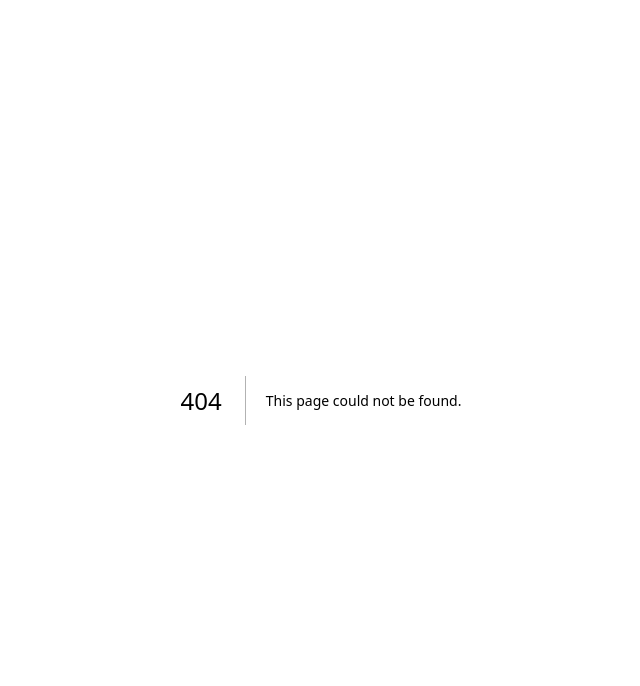
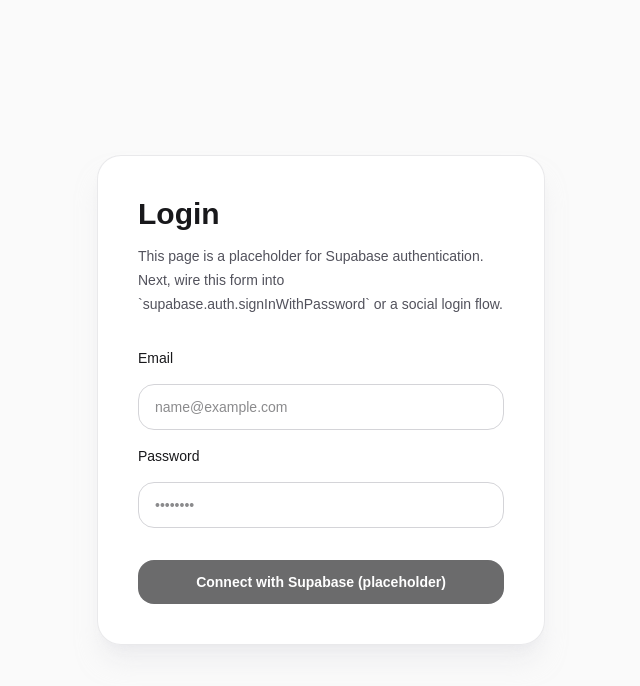
Before and after one commit to wx2sim/ManageX, a Next.js app: page /login in a window 1280 px wide. Before the commit this address had no page. Shown: the top 686 px of the page, without its empty margins (319-959 px from the left). Built offline with nearby package versions, Linux system fonts and the light colour scheme.

Commit message:
Implement Supabase authentication setup and create login page

```diff
--- /dev/null
+++ b/app/login/page.tsx
@@ -0,0 +1,48 @@
+"use client";
+
+import { useState } from "react";
+
+export default function LoginPage() {
+  const [email, setEmail] = useState("");
+  const [password, setPassword] = useState("");
+
+  return (
+    <main className="min-h-screen flex items-center justify-center bg-zinc-50 p-8 text-zinc-900 dark:bg-black dark:text-white">
+      <div className="w-full max-w-md rounded-3xl border border-zinc-200/80 bg-white/90 p-10 shadow-xl shadow-zinc-200/50 backdrop-blur dark:border-zinc-800/70 dark:bg-zinc-950/80">
+        <h1 className="text-3xl font-semibold">Login</h1>
+        <p className="mt-3 text-sm leading-6 text-zinc-600 dark:text-zinc-400">
+          This page is a placeholder for Supabase authentication. Next, wire this form into
+          `supabase.auth.signInWithPassword` or a social login flow.
+        </p>
+
+        <form className="mt-8 grid gap-4">
+          <label className="block text-left text-sm font-medium">Email</label>
+          <input
+            type="email"
+            value={email}
+            onChange={(event) => setEmail(event.target.value)}
+            className="w-full rounded-2xl border border-zinc-300 bg-white px-4 py-3 text-sm text-zinc-900 outline-none transition focus:border-black focus:ring-2 focus:ring-black/10 dark:border-zinc-700 dark:bg-zinc-900 dark:text-white"
+            placeholder="name@example.com"
+          />
+
+          <label className="block text-left text-sm font-medium">Password</label>
+          <input
+            type="password"
+            value={password}
+            onChange={(event) => setPassword(event.target.value)}
+            className="w-full rounded-2xl border border-zinc-300 bg-white px-4 py-3 text-sm text-zinc-900 outline-none transition focus:border-black focus:ring-2 focus:ring-black/10 dark:border-zinc-700 dark:bg-zinc-900 dark:text-white"
+            placeholder="••••••••"
+          />
+
+          <button
+            type="button"
+            disabled
+            className="mt-4 inline-flex w-full items-center justify-center rounded-2xl bg-zinc-950 px-4 py-3 text-sm font-semibold text-white opacity-60 transition hover:opacity-100 disabled:cursor-not-allowed"
+          >
+            Connect with Supabase (placeholder)
+          </button>
+        </form>
+      </div>
+    </main>
+  );
+}
--- a/app/page.tsx
+++ b/app/page.tsx
@@ -1,65 +1,15 @@
-import Image from "next/image";
-
 export default function Home() {
   return (
-    <div className="flex flex-col flex-1 items-center justify-center bg-zinc-50 font-sans dark:bg-black">
-      <main className="flex flex-1 w-full max-w-3xl flex-col items-center justify-between py-32 px-16 bg-white dark:bg-black sm:items-start">
-        <Image
-          className="dark:invert"
-          src="/next.svg"
-          alt="Next.js logo"
-          width={100}
-          height={20}
-          priority
-        />
-        <div className="flex flex-col items-center gap-6 text-center sm:items-start sm:text-left">
-          <h1 className="max-w-xs text-3xl font-semibold leading-10 tracking-tight text-black dark:text-zinc-50">
-            To get started, edit the page.tsx file.
-          </h1>
-          <p className="max-w-md text-lg leading-8 text-zinc-600 dark:text-zinc-400">
-            Looking for a starting point or more instructions? Head over to{" "}
-            <a
-              href="https://vercel.com/templates?framework=next.js&utm_source=create-next-app&utm_medium=appdir-template-tw&utm_campaign=create-next-app"
-              className="font-medium text-zinc-950 dark:text-zinc-50"
-            >
-              Templates
-            </a>{" "}
-            or the{" "}
-            <a
-              href="https://nextjs.org/learn?utm_source=create-next-app&utm_medium=appdir-template-tw&utm_campaign=create-next-app"
-              className="font-medium text-zinc-950 dark:text-zinc-50"
-            >
-              Learning
-            </a>{" "}
-            center.
-          </p>
-        </div>
-        <div className="flex flex-col gap-4 text-base font-medium sm:flex-row">
-          <a
-            className="flex h-12 w-full items-center justify-center gap-2 rounded-full bg-foreground px-5 text-background transition-colors hover:bg-[#383838] dark:hover:bg-[#ccc] md:w-[158px]"
-            href="https://vercel.com/new?utm_source=create-next-app&utm_medium=appdir-template-tw&utm_campaign=create-next-app"
-            target="_blank"
-            rel="noopener noreferrer"
-          >
-            <Image
-              className="dark:invert"
-              src="/vercel.svg"
-              alt="Vercel logomark"
-              width={16}
-              height={16}
-            />
-            Deploy Now
-          </a>
-          <a
-            className="flex h-12 w-full items-center justify-center rounded-full border border-solid border-black/[.08] px-5 transition-colors hover:border-transparent hover:bg-black/[.04] dark:border-white/[.145] dark:hover:bg-[#1a1a1a] md:w-[158px]"
-            href="https://nextjs.org/docs?utm_source=create-next-app&utm_medium=appdir-template-tw&utm_campaign=create-next-app"
-            target="_blank"
-            rel="noopener noreferrer"
-          >
-            Documentation
-          </a>
-        </div>
-      </main>
-    </div>
+    <main className="min-h-screen flex items-center justify-center bg-zinc-50 p-8 text-center text-zinc-900 dark:bg-black dark:text-white">
+      <div className="max-w-2xl rounded-3xl border border-zinc-200/80 bg-white/90 p-10 shadow-xl shadow-zinc-200/50 backdrop-blur dark:border-zinc-800/70 dark:bg-zinc-950/80">
+        <h1 className="text-4xl font-semibold tracking-tight">ManageX</h1>
+        <p className="mt-4 text-lg leading-8 text-zinc-600 dark:text-zinc-300">
+          Home page cleared. The app is ready for Supabase authentication.
+        </p>
+        <p className="mt-6 text-sm text-zinc-500 dark:text-zinc-400">
+          Next steps: install Supabase, add environment variables, and implement the login flow.
+        </p>
+      </div>
+    </main>
   );
 }
--- /dev/null
+++ b/lib/supabaseClient.ts
@@ -0,0 +1,21 @@
+import { createClient } from "@supabase/supabase-js";
+
+/**
+ * Supabase client for browser and server usage.
+ *
+ * Setup:
+ * 1. npm install @supabase/supabase-js
+ * 2. Create .env.local with NEXT_PUBLIC_SUPABASE_URL and NEXT_PUBLIC_SUPABASE_ANON_KEY
+ * 3. Use this client from app components for auth and database access
+ */
+
+const supabaseUrl = process.env.NEXT_PUBLIC_SUPABASE_URL;
+const supabaseAnonKey = process.env.NEXT_PUBLIC_SUPABASE_ANON_KEY;
+
+if (!supabaseUrl || !supabaseAnonKey) {
+  throw new Error(
+    "Missing Supabase environment variables: NEXT_PUBLIC_SUPABASE_URL and NEXT_PUBLIC_SUPABASE_ANON_KEY"
+  );
+}
+
+export const supabase = createClient(supabaseUrl, supabaseAnonKey);
```
Also changed, not shown: package.json (+4 -3 lines), 1 other file (tests, documents, lock files or other folders).
